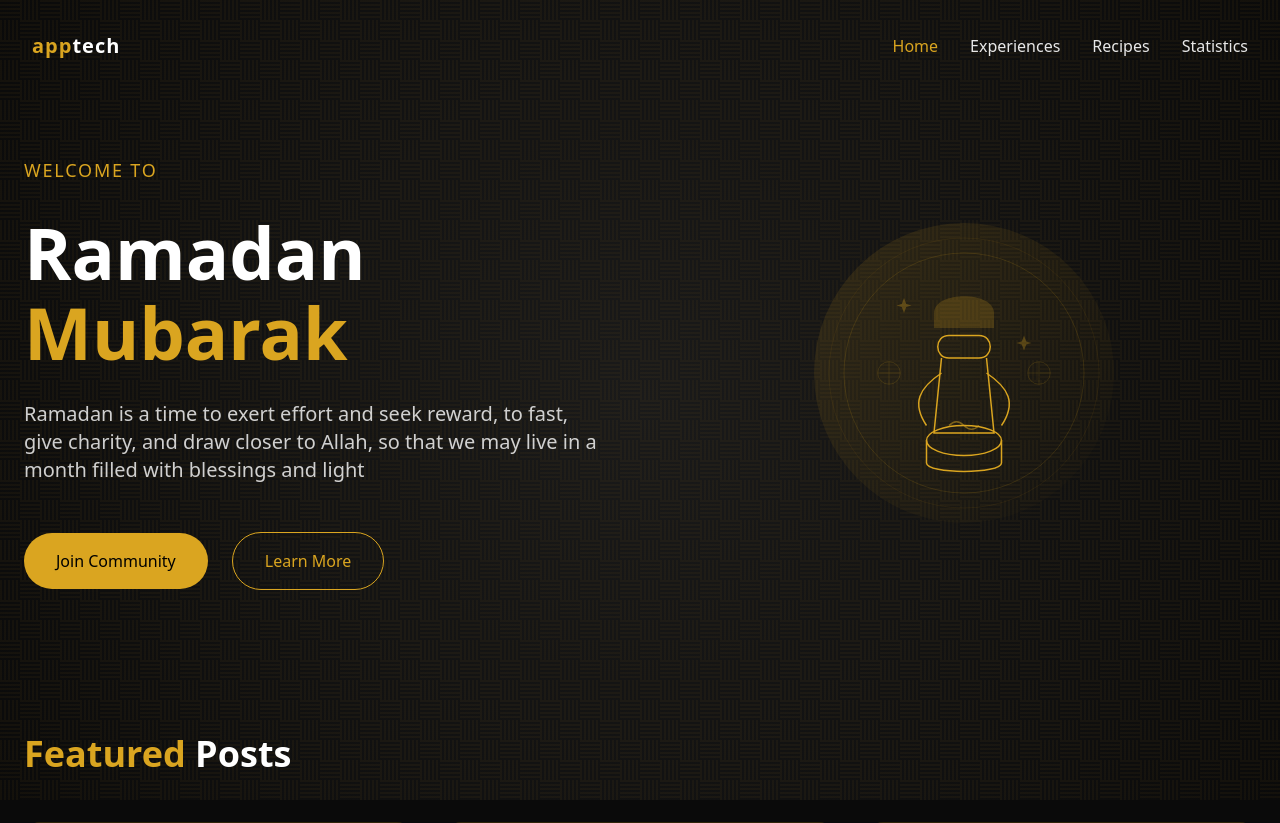
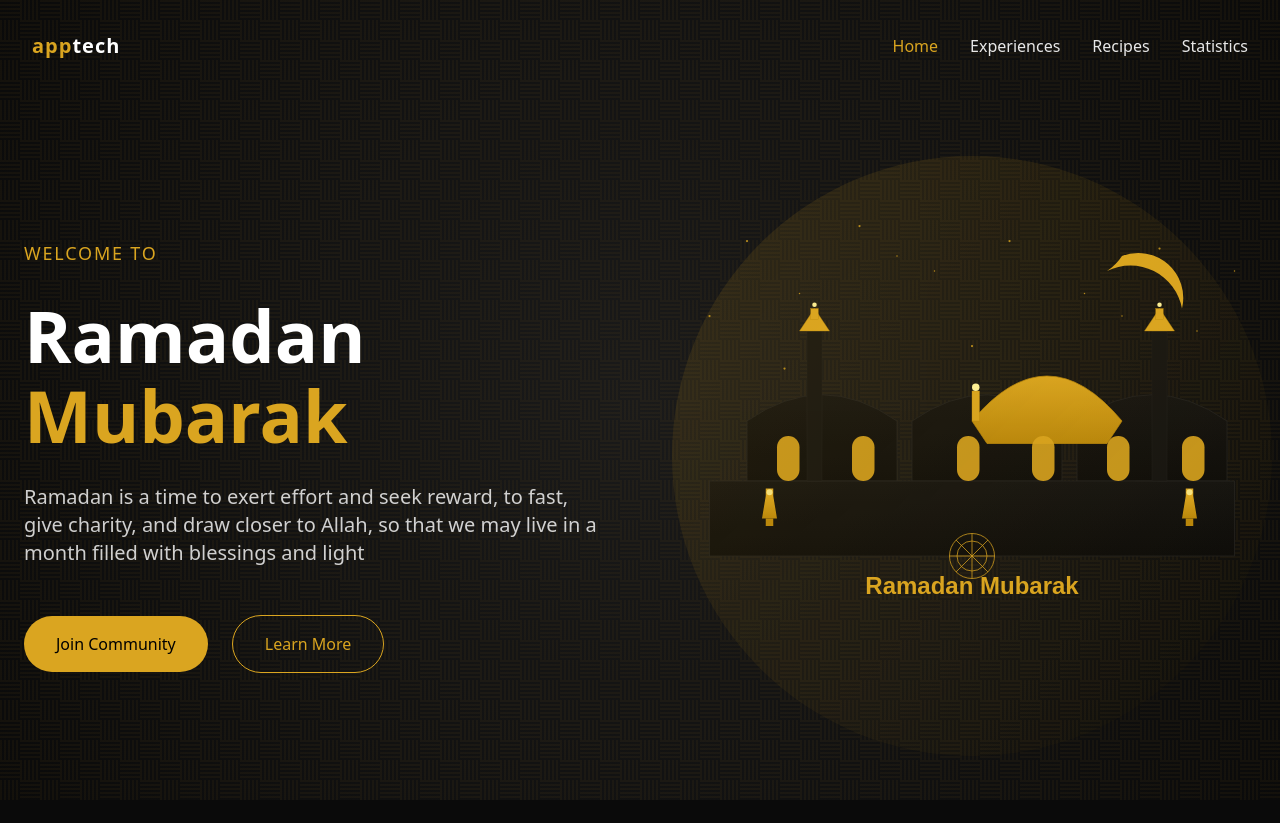
Before and after one commit to HamzaChehlaoui/Ramad-On, a Laravel app: page / in a window 1280 px wide. Shown: the top 823 px of the page. Run offline with Laravel 10, Linux system fonts and the light colour scheme; some libraries are stand-ins or nearby versions.

Commit message:
enhance home page SVG with new mosque and lantern designs, update text for Ramadan celebration

```diff
--- a/resources/views/home.blade.php
+++ b/resources/views/home.blade.php
@@ -71,67 +71,99 @@
                 <!-- Decorative Circle -->
                 <div class="absolute inset-0 rounded-full bg-gradient-to-br from-[#DAA520]/20 to-transparent animate-pulse"></div>
 
-                <!-- Chef SVG -->
-                <svg viewBox="0 0 400 400" width="100%" height="100%" xmlns="http://www.w3.org/2000/svg">
+                <svg xmlns="http://www.w3.org/2000/svg" viewBox="0 0 800 600" width="600" height="500">
+                    <!-- Stars in gold accent color -->
+                    <g fill="#DAA520" opacity="0.8">
+                      <circle cx="100" cy="80" r="1.5" />
+                      <circle cx="170" cy="150" r="1" />
+                      <circle cx="250" cy="60" r="1.5" />
+                      <circle cx="350" cy="120" r="1" />
+                      <circle cx="450" cy="80" r="1.5" />
+                      <circle cx="550" cy="150" r="1" />
+                      <circle cx="650" cy="90" r="1.5" />
+                      <circle cx="700" cy="200" r="1" />
+                      <circle cx="150" cy="250" r="1.5" />
+                      <circle cx="750" cy="120" r="1" />
+                      <circle cx="50" cy="180" r="1.5" />
+                      <circle cx="300" cy="100" r="1" />
+                      <circle cx="400" cy="220" r="1.5" />
+                      <circle cx="600" cy="180" r="1" />
+                    </g>
 
-                    <!-- Background Circle -->
-                    <circle cx="200" cy="200" r="180" fill="none" stroke="#DAA520" stroke-width="1" opacity="0.1"/>
-                    <circle cx="200" cy="200" r="160" fill="none" stroke="#DAA520" stroke-width="1" opacity="0.2"/>
+                    <!-- Moon with gold color matching website palette -->
+                    <path d="M580 120 A70 70 0 0 1 680 170 A60 60 0 0 0 600 100 A70 70 0 0 1 580 120" fill="#DAA520" />
 
-                    <!-- Chef Figure -->
-                    <!-- Head covering -->
-                    <path d="M160 120 C160 90 240 90 240 120 L240 140 L160 140 Z" fill="#DAA520" opacity="0.2"/>
+                    <!-- Mosque silhouette with gradient -->
+                    <linearGradient id="mosqueGradient" x1="0%" y1="0%" x2="0%" y2="100%">
+                      <stop offset="0%" stop-color="#111111" />
+                      <stop offset="100%" stop-color="#0A0A0A" />
+                    </linearGradient>
+                    <path d="M100 400 L100 320 Q200 250 300 320 L300 400 Z" fill="url(#mosqueGradient)" stroke="#222222" stroke-width="1" />
+                    <path d="M320 400 L320 320 Q420 250 520 320 L520 400 Z" fill="url(#mosqueGradient)" stroke="#222222" stroke-width="1" />
+                    <path d="M540 400 L540 320 Q640 250 740 320 L740 400 Z" fill="url(#mosqueGradient)" stroke="#222222" stroke-width="1" />
+                    <rect x="50" y="400" width="700" height="100" fill="url(#mosqueGradient)" stroke="#222222" stroke-width="1" />
 
-                    <!-- Face -->
-                    <path d="M180 150 C160 150 160 180 180 180 L220 180 C240 180 240 150 220 150 Z"
-                          fill="none" stroke="#DAA520" stroke-width="2"/>
+                    <!-- Main dome with gold accent color -->
+                    <linearGradient id="domeGradient" x1="0%" y1="0%" x2="0%" y2="100%">
+                      <stop offset="0%" stop-color="#DAA520" />
+                      <stop offset="100%" stop-color="#B8860B" />
+                    </linearGradient>
+                    <path d="M400 320 Q500 200 600 320 L580 350 L420 350 L400 320" fill="url(#domeGradient)" stroke="#B8860B" stroke-width="1" />
+                    <rect x="400" y="280" width="10" height="40" fill="#DAA520" stroke="#B8860B" stroke-width="0.5" />
+                    <circle cx="405" cy="275" r="5" fill="#FFF59D" />
 
-                    <!-- Body -->
-                    <path d="M170 180 L160 280 L240 280 L230 180"
-                          fill="none" stroke="#DAA520" stroke-width="2"/>
+                    <!-- Minarets -->
+                    <rect x="180" y="200" width="20" height="200" fill="#111111" stroke="#222222" stroke-width="0.5" />
+                    <path d="M170 200 L210 200 L190 170 Z" fill="#DAA520" stroke="#B8860B" stroke-width="0.5" />
+                    <rect x="185" y="170" width="10" height="15" fill="#DAA520" stroke="#B8860B" stroke-width="0.5" />
+                    <circle cx="190" cy="165" r="3" fill="#FFF59D" />
 
-                    <!-- Arms -->
-                    <path d="M170 200 C140 220 130 240 150 270"
-                          fill="none" stroke="#DAA520" stroke-width="2"/>
-                    <path d="M230 200 C260 220 270 240 250 270"
-                          fill="none" stroke="#DAA520" stroke-width="2"/>
+                    <rect x="640" y="200" width="20" height="200" fill="#111111" stroke="#222222" stroke-width="0.5" />
+                    <path d="M630 200 L670 200 L650 170 Z" fill="#DAA520" stroke="#B8860B" stroke-width="0.5" />
+                    <rect x="645" y="170" width="10" height="15" fill="#DAA520" stroke="#B8860B" stroke-width="0.5" />
+                    <circle cx="650" cy="165" r="3" fill="#FFF59D" />
 
-                    <!-- Cooking Pot -->
-                    <ellipse cx="200" cy="290" rx="50" ry="20"
-                             fill="none" stroke="#DAA520" stroke-width="2"/>
-                    <path d="M150 290 L150 320 C150 335 250 335 250 320 L250 290"
-                          fill="none" stroke="#DAA520" stroke-width="2"/>
+                    <!-- Doors and windows with gold accent -->
+                    <rect x="140" y="340" width="30" height="60" rx="15" ry="15" fill="#DAA520" opacity="0.9" />
+                    <rect x="240" y="340" width="30" height="60" rx="15" ry="15" fill="#DAA520" opacity="0.9" />
+                    <rect x="380" y="340" width="30" height="60" rx="15" ry="15" fill="#DAA520" opacity="0.9" />
+                    <rect x="480" y="340" width="30" height="60" rx="15" ry="15" fill="#DAA520" opacity="0.9" />
+                    <rect x="580" y="340" width="30" height="60" rx="15" ry="15" fill="#DAA520" opacity="0.9" />
+                    <rect x="680" y="340" width="30" height="60" rx="15" ry="15" fill="#DAA520" opacity="0.9" />
 
-                    <!-- Steam -->
-                    <path d="M180 270 Q190 260 200 270 Q210 280 220 270"
-                          fill="none" stroke="#DAA520" stroke-width="2" opacity="0.5">
-                        <animate attributeName="d"
-                                 dur="3s"
-                                 repeatCount="indefinite"
-                                 values="M180 270 Q190 260 200 270 Q210 280 220 270;
-                                         M180 270 Q190 250 200 270 Q210 290 220 270;
-                                         M180 270 Q190 260 200 270 Q210 280 220 270"/>
-                    </path>
+                    <!-- Lanterns with gold gradient -->
+                    <linearGradient id="lanternGradient" x1="0%" y1="0%" x2="0%" y2="100%">
+                      <stop offset="0%" stop-color="#DAA520" />
+                      <stop offset="100%" stop-color="#B8860B" />
+                    </linearGradient>
 
-                    <!-- Decorative Elements -->
-                    <!-- Stars -->
-                    <path d="M120 100 L123 108 L130 110 L123 112 L120 120 L117 112 L110 110 L117 108 Z"
-                          fill="#DAA520" opacity="0.3"/>
-                    <path d="M280 150 L283 158 L290 160 L283 162 L280 170 L277 162 L270 160 L277 158 Z"
-                          fill="#DAA520" opacity="0.3"/>
+                    <g transform="translate(120, 450)">
+                      <path d="M0 0 L20 0 L15 -30 L5 -30 Z" fill="url(#lanternGradient)" />
+                      <rect x="5" y="-40" width="10" height="10" fill="#DAA520" />
+                      <circle cx="10" cy="-35" r="4" fill="#FFF59D" opacity="0.8" />
+                      <path d="M5 0 L15 0 L15 10 L5 10 Z" fill="#B8860B" />
+                    </g>
 
-                    <!-- Crescent -->
-                    <path d="M300 80 A 20 20 0 1 1 300 120 A 15 15 0 1 0 300 80"
-                          fill="#DAA520" opacity="0.3"/>
+                    <g transform="translate(680, 450)">
+                      <path d="M0 0 L20 0 L15 -30 L5 -30 Z" fill="url(#lanternGradient)" />
+                      <rect x="5" y="-40" width="10" height="10" fill="#DAA520" />
+                      <circle cx="10" cy="-35" r="4" fill="#FFF59D" opacity="0.8" />
+                      <path d="M5 0 L15 0 L15 10 L5 10 Z" fill="#B8860B" />
+                    </g>
 
-                    <!-- Islamic Pattern Elements -->
-                    <circle cx="100" cy="200" r="15" fill="none" stroke="#DAA520" stroke-width="1" opacity="0.2"/>
-                    <circle cx="300" cy="200" r="15" fill="none" stroke="#DAA520" stroke-width="1" opacity="0.2"/>
-                    <path d="M85 200 L115 200 M100 185 L100 215"
-                          stroke="#DAA520" stroke-width="1" opacity="0.2"/>
-                    <path d="M285 200 L315 200 M300 185 L300 215"
-                          stroke="#DAA520" stroke-width="1" opacity="0.2"/>
-                </svg>
+                    <!-- Decorative geometric pattern -->
+                    <g transform="translate(400, 500)" fill="none" stroke="#DAA520" stroke-width="1">
+                      <circle cx="0" cy="0" r="30" />
+                      <circle cx="0" cy="0" r="20" />
+                      <line x1="-30" y1="0" x2="30" y2="0" />
+                      <line x1="0" y1="-30" x2="0" y2="30" />
+                      <line x1="-21.21" y1="-21.21" x2="21.21" y2="21.21" />
+                      <line x1="21.21" y1="-21.21" x2="-21.21" y2="21.21" />
+                    </g>
+
+                    <!-- Text with gold color matching website -->
+                    <text x="400" y="550" font-family="Arial, sans-serif" font-size="32" text-anchor="middle" fill="#DAA520" font-weight="bold">Ramadan Mubarak</text>
+                  </svg>
             </div>
         </div>
     </main>
```
